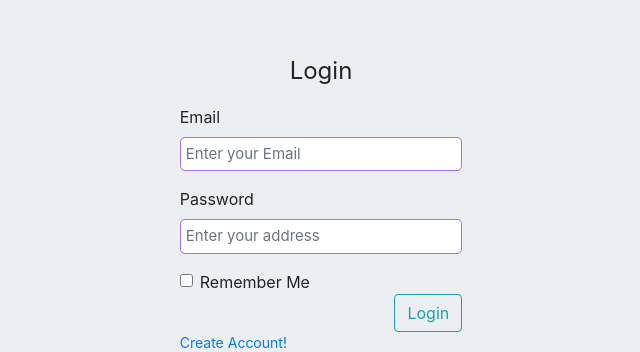
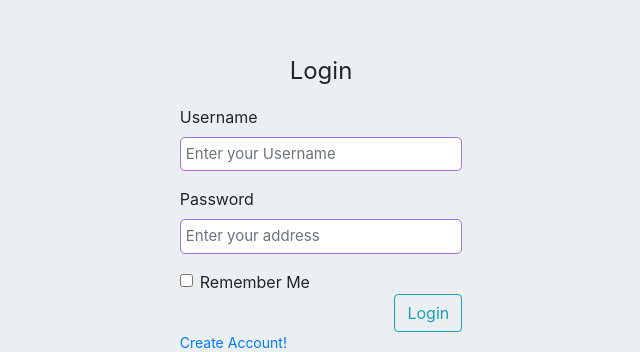
Before and after one commit to Ali-hadi1/appointment, a Flask app: page /login in a window 1280 px wide. Shown: the part 159-511 px from the top of the page, without its empty margins (319-959 px from the left). Run offline with Flask 2, Linux system fonts and the light colour scheme; some libraries are stand-ins or nearby versions.

Commit message:
login by username

```diff
--- a/appointment/auth.py
+++ b/appointment/auth.py
@@ -24,7 +24,8 @@ def user_login():
         return redirect(url_for('home'))
     form = Login()
     if form.validate_on_submit():
-        user = User.query.filter_by(email=form.email.data).first()
+        # user = User.query.filter_by(email=form.email.data).first()
+        user = User.query.filter_by(username = form.username.data).first()
         if user and user.role == 2:
             doctor_info = user.doctorinfo
             if doctor_info[0].valid == False:
--- a/appointment/forms.py
+++ b/appointment/forms.py
@@ -53,7 +53,8 @@ class UpdateAccount(FlaskForm):
                 raise ValidationError("this Username already exist!")
 
 class Login(FlaskForm):
-    email = StringField('email', validators=[DataRequired(), Email()])
+    # email = StringField('email', validators=[DataRequired(), Email()])
+    username = StringField('username', validators=[DataRequired(), Length(min=4)])
     password = PasswordField('password', validators=[DataRequired()])
     remember = BooleanField('Remember Me')
     submit = SubmitField('Login')
--- a/appointment/models.py
+++ b/appointment/models.py
@@ -26,7 +26,7 @@ class User(db.Model, UserMixin):
 
     def __repr__(self):
         return f"User('{self.id}', '{self.name}', '{self.email}', '{self.lastname}', '{self.address}', '{self.phone}',"\
-               f"'{self.date_of_birth}', '{self.gender}', '{self.role}')"
+               f"'{self.date_of_birth}', '{self.gender}', '{self.role}', '{self.username}')"
 
     def __init__(self, name, lastname, username, email, address, phone, dob, role, gender, password):
         self.name = name
--- a/appointment/templates/login.html
+++ b/appointment/templates/login.html
@@ -10,16 +10,16 @@
             <div class="row">
                 <div class="col-lg-12">
                     <div class="form-group">
-                        {{ form.email.label(class="form-control-label text-capitalize") }}
-                        {% if form.email.errors %}
-                            {{ form.email(class="form-control form-control-lg is-invalid") }}
+                        {{ form.username.label(class="form-control-label text-capitalize") }}
+                        {% if form.username.errors %}
+                            {{ form.username(class="form-control form-control-lg is-invalid") }}
                             <div class="invalid-feedback">
-                                {% for errors in form.email.errors %}
+                                {% for errors in form.username.errors %}
                                     <span> {{ errors }} </span>
                                 {% endfor %}
                             </div>
                         {% else %}
-                            {{ form.email(class="form-control form-control-lg input_style", placeholder="Enter your Email") }}
+                            {{ form.username(class="form-control form-control-lg input_style", placeholder="Enter your Username") }}
                         {% endif %}
                     </div>
                 </div>
--- a/appointment/templates/usersList.html
+++ b/appointment/templates/usersList.html
@@ -12,6 +12,7 @@
                                 <th class="text-center">Id</th>
                                 <th class="text-center">Name</th>
                                 <th class="text-center">lastname</th>
+                                <th class="text-center">Username</th>
                                 <th class="text-center">email</th>
                                 <th class="text-center">phone</th>
                                 <th class="text-center">address</th>
@@ -30,6 +31,7 @@
                                         </div>
                                     </td>
                                     <td class="text-center">{{user.lastname}}</td>
+                                    <td class="text-center">{{user.username}}</td>
                                     <td class="text-center">
                                         <a href="{{ user.email }}">
                                             {{user.email}}
--- a/appointment/view.py
+++ b/appointment/view.py
@@ -112,6 +112,7 @@ def get_user_info(id):
         user_info.update_user(request.form.get('name'), request.form.get('lastname'), request.form.get('username'),
                               request.form.get('email'), request.form.get('address'), request.form.get('phone'),
                               user_info.date_of_birth, user_info.gender, request.form.get('role'))
+        flash("The Account updated successfully!", 'info')
         return redirect(url_for("users"))
     return render_template('user_info.html', user=user_info)
 
```
